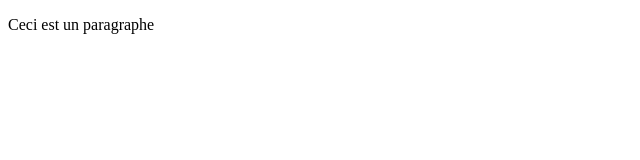
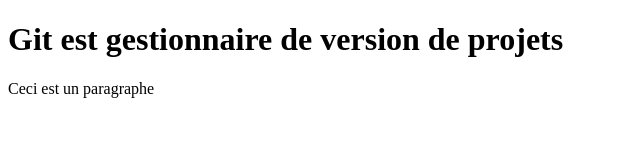
Before and after one commit to Dosalif/OpenclassroomsPtojects, a plain HTML site: page index.html in a window 1280 px wide. Shown: the whole page, without its empty margins (0-640 px from the left). Drawn offline with Linux system fonts and the light colour scheme.

Commit message:
Ajout du titre h1

```diff
--- a/index.html
+++ b/index.html
@@ -5,6 +5,7 @@
 	<title>Mes premiers pas Git & GitHub</title>
 </head>
 <body>
+	<h1>Git est gestionnaire de version de projets</h1>
 	<p>Ceci est un paragraphe</p>
 </body>
 </html>
```
